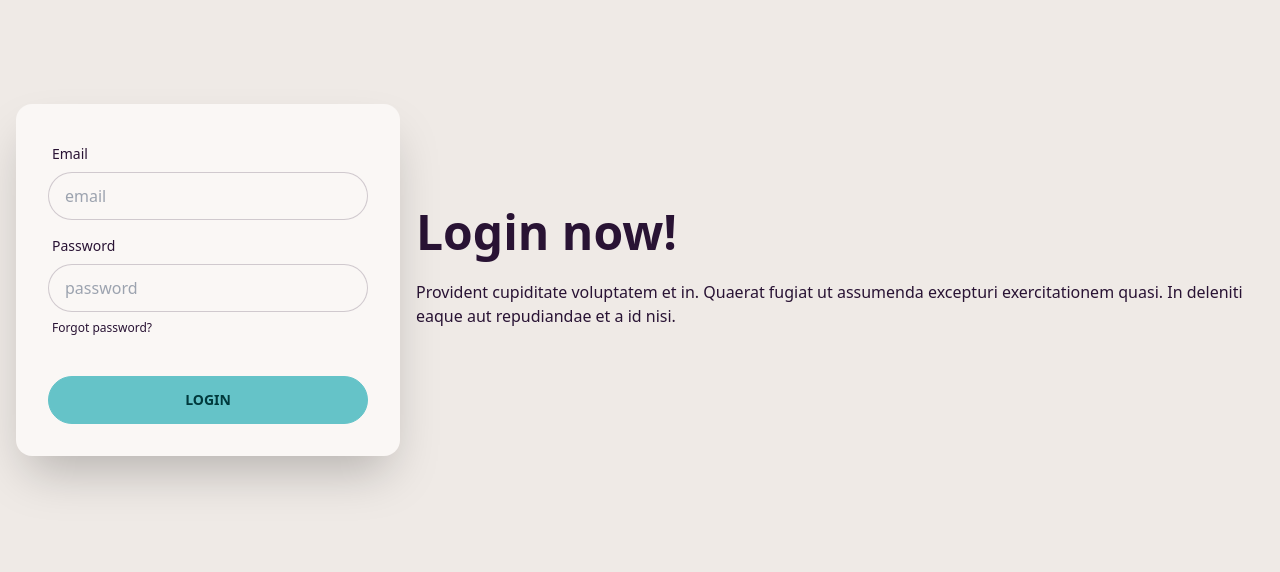
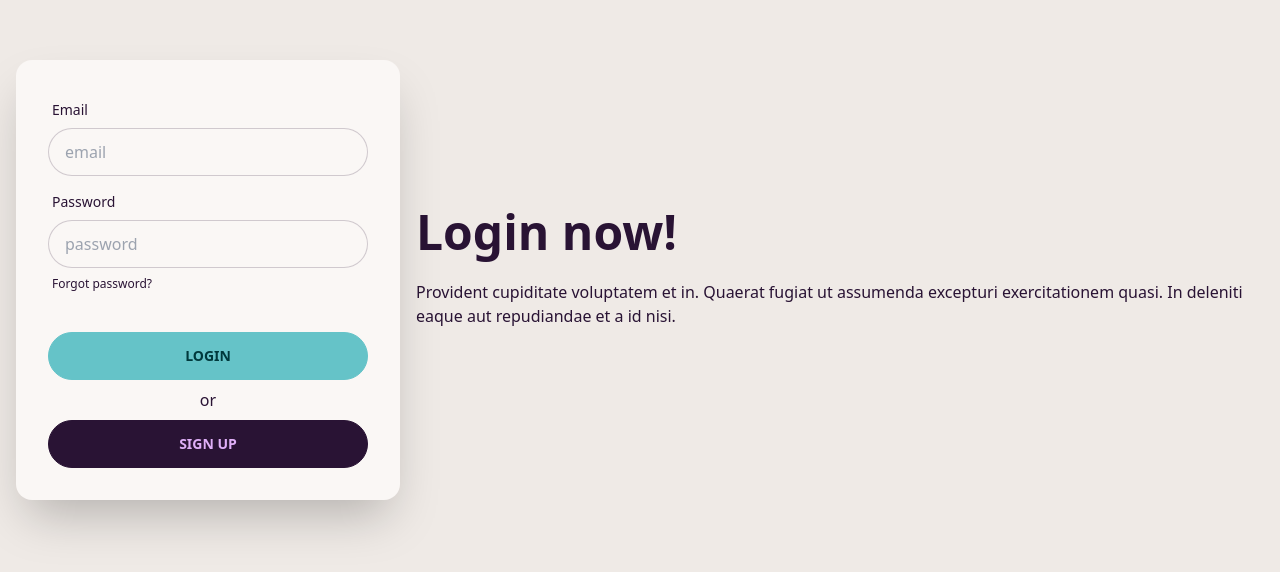
Before and after one commit to aguilanbon/next-app, a Next.js app: page / in a window 1280 px wide. Shown: the part 120-692 px from the top of the page. Built offline with nearby package versions, Linux system fonts and the light colour scheme.

Commit message:
include sign up button log in page

```diff
--- a/app/page.js
+++ b/app/page.js
@@ -44,6 +44,12 @@ export default async function Home() {
                 Login
               </Link>
             </div>
+            <div className="w-full flex items-center justify-center">or</div>
+            <div className="form-control">
+              <Link href={`/dashboard`} className="btn btn-primary-focus">
+                Sign up
+              </Link>
+            </div>
           </div>
         </div>
       </div>
```
